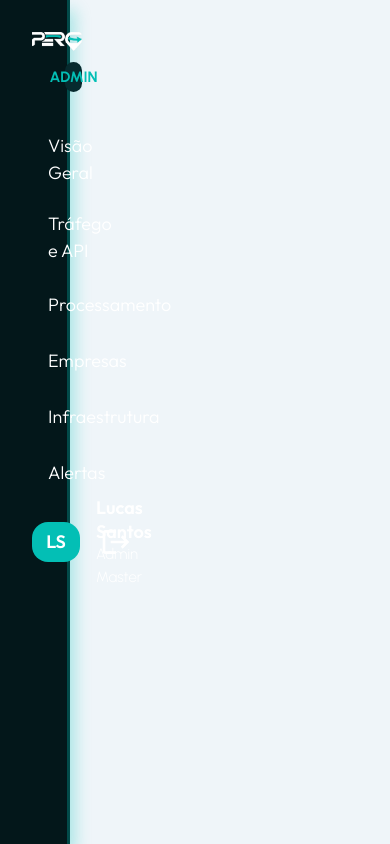
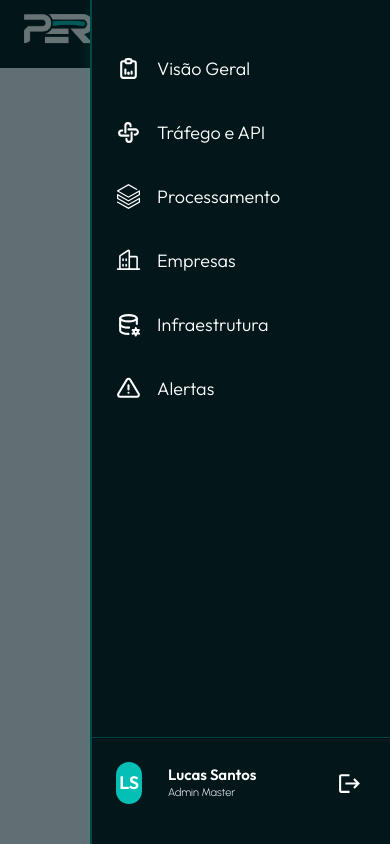
Before and after one commit to PERG-Gestao-de-Logistica/PERG-Front, a Next.js app in the folder perg/: page / in a window 390 px wide. Both pictures are taken after a click on the button "Abrir menu". Built offline with nearby package versions, Linux system fonts and the light colour scheme.

Commit message:
:construction: progress: implementação da responsividade e da navegação mobile

```diff
--- a/perg/src/components/barraPesquisa/barraPesquisa.tsx
+++ b/perg/src/components/barraPesquisa/barraPesquisa.tsx
@@ -0,0 +1,5 @@
+
+export default function BarraPesquisa(){
+    return(
+    );
+}
--- a/perg/src/components/menuAdmin/menuAdmin.module.css
+++ b/perg/src/components/menuAdmin/menuAdmin.module.css
@@ -1,10 +1,10 @@
 .menuEmpresa {
   background-color: var(--cor-primaria-escura);
-  max-width: 18vw;
-  height: 100vh;
+  max-width: 18dvw;
+  height: 100dvh;
   box-shadow: 5px 10px 15px rgba(3, 191, 181, 0.3);
   border-right: 3px solid rgba(3, 191, 181, 0.3);
-   display: flex;
+  display: flex;
   flex-direction: column;
 }
 
@@ -12,6 +12,22 @@
   max-width: 75%;
   height: auto;
   margin: var(--espacamento-xl) var(--espacamento-xl) var(--espacamento-xs);
+}
+
+.logoSimbolo {
+  display: none;
+}
+
+.cabecalhoMobile {
+  display: none;
+}
+
+.botaoMenu {
+  display: none;
+}
+
+.overlay {
+  display: none;
 }
 
 .admin {
@@ -67,14 +83,11 @@
   outline-offset: 3px;
 }
 
-.imgEntregador {
-  max-width: 40%;
-  margin-top: 3vh;
-  margin-bottom: 3vh;
-}
-
 .perfil {
   width: 100%;
+  height: auto;
+  margin-top: auto;
+  margin-bottom: var(--espacamento-xl);
   color: var(--cor-texto-branco);
   display: grid;
   grid-template-columns: 4rem minmax(0, 1fr) auto;
@@ -90,6 +103,7 @@
   border-radius: var(--raio-padrao);
   display: flex;
   justify-content: center;
+  align-items: center;
   padding: var(--espacamento-sm);
 }
 
@@ -107,7 +121,6 @@
   display: flex;
   align-items: center;
   justify-content: center;
-
   padding: var(--espacamento-xs);
   border: none;
   background: transparent;
@@ -117,3 +130,279 @@
 .botaoLogout:hover {
   color: var(--cor-verde-destaque);
 }
+
+.botaoMenu {
+  display: none;
+}
+
+.overlay {
+  display: none;
+}
+
+@media (max-width: 1024px) {
+  .menuEmpresa {
+    max-width: 10vw;
+  }
+
+  .logo {
+    display: none;
+  }
+
+  .logoSimbolo {
+    max-width: 50%;
+    height: auto;
+    display: flex;
+    justify-content: center;
+    margin: var(--espacamento-md) 1rem var(--espacamento-md);
+  }
+
+  .admin {
+    justify-content: center;
+    padding: 0;
+    margin: var(--espacamento-xl) 0;
+  }
+
+  .admin{
+    display: none;
+  }
+
+  .lista {
+    display: flex;
+    justify-content: center;
+    gap: var(--espacamento-sm);
+  }
+
+  .item {
+    justify-content: center;
+    width: 64px;
+    height: 56px;
+    padding: var(--espacamento-sm);
+    border-radius: var(--raio-pequeno);
+  }
+
+  .item span {
+    display: none;
+  }
+
+  .item svg {
+    width: 25px;
+    height: 25px;
+  }
+
+  .perfil {
+    display: flex;
+    margin-top:auto;
+    margin-bottom: var(--espacamento-md);
+    flex-direction: column;
+    align-items: center;
+    justify-content: center;
+    gap: var(--espacamento-md);
+    padding: 0;
+  }
+
+  .iniciais {
+    max-width: 60%;
+    height: 60%;
+  }
+
+  .infoUsuario {
+    display: none;
+  }
+
+  .botaoLogout svg {
+    width: 23px;
+    height: 23px;
+  }
+
+}
+
+
+@media (max-width: 640px) {
+
+  .cabecalhoMobile {
+    position: fixed;
+    top: 0;
+    left: 0;
+
+    width: 100%;
+    height: 68px;
+
+    padding: 0 var(--espacamento-lg);
+
+    display: flex;
+    align-items: center;
+    justify-content: space-between;
+
+    background-color: var(--cor-primaria-escura);
+
+    z-index: 999;
+  }
+
+    .logoMobile {
+    width: 105px;
+    max-height: 42px;
+    object-fit: contain;
+  }
+   .botaoMenu {
+    display: flex;
+    align-items: center;
+    justify-content: center;
+
+    width: 44px;
+    height: 44px;
+
+    background: transparent;
+    color: var(--cor-texto-branco);
+
+    border: 1px solid rgba(3, 191, 181, 0.35);
+    border-radius: var(--raio-pequeno);
+
+    cursor: pointer;
+  }
+
+  .botaoMenu svg {
+    width: 26px;
+    height: 26px;
+  }
+
+  /* OVERLAY */
+
+  .overlay {
+    display: block;
+
+    position: fixed;
+    inset: 0;
+
+    width: 100%;
+    height: 100%;
+
+    background: rgba(3, 23, 26, 0.6);
+    border: none;
+
+    z-index: 1000;
+  }
+
+  /* DRAWER */
+
+  .menuEmpresa {
+    position: fixed;
+    top: 0;
+    right: 0;
+    left: auto;
+
+    width: min(300px, 85vw);
+    min-width: 0;
+    max-width: none;
+    height: 100dvh;
+
+    display: flex;
+    flex-direction: column;
+
+    transform: translateX(100%);
+    transition: transform 0.3s ease;
+
+    z-index: 1001;
+
+    border-right: none;
+    border-left: 2px solid rgba(3, 191, 181, 0.3);
+  }
+
+  .menuEmpresa.menuAberto {
+    transform: translateX(0);
+  }
+
+  /* LOGO FICA NO CABEÇALHO */
+
+  .logoAdmin {
+    display: none;
+  }
+
+  /* NAVEGAÇÃO */
+
+  .navegacao {
+    margin-top: var(--espacamento-xxl);
+  }
+
+  .lista {
+    width: 100%;
+    align-items: stretch;
+    padding-right: var(--espacamento-sm);
+  }
+
+  .item {
+    width: 100%;
+    min-height: 50px;
+
+    display: flex;
+    align-items: center;
+    justify-content: flex-start;
+
+    padding: var(--espacamento-sm) var(--espacamento-lg);
+    gap: var(--espacamento-md);
+
+    border-radius: var(--raio-pequeno);
+  }
+
+  .item span {
+    display: inline;
+  }
+
+  .item svg {
+    width: 25px;
+    height: 25px;
+  }
+
+  /* PERFIL E SAIR DENTRO DO DRAWER */
+
+  .perfil {
+    width: 100%;
+
+    display: grid;
+    grid-template-columns: 44px minmax(0, 1fr) 40px;
+
+    align-items: center;
+    gap: var(--espacamento-sm);
+
+    padding: var(--espacamento-lg);
+    margin-top: auto;
+    margin-bottom: var(--espacamento-md);
+
+    border-top: 1px solid rgba(3, 191, 181, 0.25);
+  }
+
+  .iniciais {
+    width: 42px;
+    height: 42px;
+    padding: 0;
+  }
+
+  .infoUsuario {
+    display: block;
+    min-width: 0;
+  }
+
+  .nomeEmpresa {
+    font-size: var(--tamanho-texto);
+  }
+
+  .nomeUsuario {
+    font-size: var(--tamanho-texto-auxiliar);
+  }
+
+  .botaoLogout {
+    justify-self: end;
+  }
+
+  .botaoLogout svg {
+    width: 25px;
+    height: 25px;
+  }
+}
+
+/* REDUÇÃO DE MOVIMENTO */
+
+@media (prefers-reduced-motion: reduce) {
+  .menuEmpresa {
+    transition: none;
+  }
+}
--- a/perg/src/components/menuAdmin/menuAdmin.tsx
+++ b/perg/src/components/menuAdmin/menuAdmin.tsx
@@ -1,10 +1,12 @@
 import Link from "next/link";
 import { useRouter } from "next/router";
-import { TbClipboardData, TbDatabaseCog, TbAlertTriangle, TbApiApp} from "react-icons/tb";
+import {TbClipboardData,TbDatabaseCog,TbAlertTriangle,TbApiApp,} from "react-icons/tb";
 import { SiDatabricks } from "react-icons/si";
 import { MdLogout } from "react-icons/md";
 import { PiBuildings } from "react-icons/pi";
+import { RxHamburgerMenu } from "react-icons/rx";
 import styles from "./menuAdmin.module.css";
+import { useEffect, useState } from "react";
 
 const itensMenu = [
   {
@@ -42,13 +44,68 @@ const itensMenu = [
 export default function MenuAdmin() {
   const router = useRouter();
 
+  const [menuAberto, setMenuAberto] = useState(false);
+
+  //Fechar menu com o esc
+  useEffect(() => {
+    function fecharComEsc(event: KeyboardEvent ){
+      if (event.key == "Escape"){
+        setMenuAberto(false);
+      }
+    }
+    window.addEventListener('keydown', fecharComEsc);
+    return () => {
+      window.addEventListener('keydown', fecharComEsc);
+    }
+  })
+
+  //Fechar menu ao mudar de página
+
   return (
-    <aside className={styles.menuEmpresa} aria-label="Menu principal">
+    <>
+    <header className={styles.cabecalhoMobile}>
+      <img
+          className={styles.logoMobile}
+          src="/assets/logos/logoBranca.png"
+          alt=""
+          aria-hidden="true"
+        />
+
+        <button type="button"
+          className={styles.botaoMenu}
+          onClick={() => setMenuAberto((estado) => !estado)}
+          aria-label={menuAberto ? "Fechar menu" : "Abrir menu"}
+          aria-expanded={menuAberto}
+          aria-controls="menu-admin"><RxHamburgerMenu /></button>
+    </header>
+     {menuAberto && (
+        <button
+          type="button"
+          className={styles.overlay}
+          onClick={() => setMenuAberto(false)}
+          aria-label="Fechar menu"
+          tabIndex={-1}
+        />
+      )}
+
+    <aside id="menuAdmin" className={`${styles.menuEmpresa} ${ menuAberto ? styles.menuAberto : ""}`} aria-label="Menu principal"
+    aria-hidden={
+          typeof window !== "undefined" &&
+          window.matchMedia("(max-width: 640px)").matches
+            ? !menuAberto
+            : undefined
+        }>
       <div className={styles.logoAdmin}>
         <img
           className={styles.logo}
           src="/assets/logos/logoBranca.png"
           alt="Logo do Perg"
+        />
+        <img
+          className={styles.logoSimbolo}
+          src="/assets/logos/simboloBranco.png"
+          alt=""
+          aria-hidden="true"
         />
         <div className={styles.admin}>
           <p>ADMIN</p>
@@ -94,5 +151,6 @@ export default function MenuAdmin() {
         </button>
       </footer>
     </aside>
+    </>
   );
 }
--- a/perg/src/components/menuEmpresa/menuEmpresa.module.css
+++ b/perg/src/components/menuEmpresa/menuEmpresa.module.css
@@ -1,13 +1,17 @@
 .menuEmpresa {
   background-color: var(--cor-primaria-verde-escuro);
-  max-width: 18vw;
-   height: 100vh;
+  max-width: 18dvw;
+  height: 100dvh;
 }
 
 .logo {
   max-width: 75%;
   height: auto;
   margin: var(--espacamento-xl);
+}
+
+.logoSimbolo {
+  display: none;
 }
 
 .navegacao {
@@ -46,14 +50,15 @@
 }
 
 .imgEntregador {
-  max-width: 40%;
+  max-width: 65%;
   margin-top: 3vh;
-  margin-bottom: 3vh;
+  margin-bottom: 5vh;
 
 }
 
 .perfil {
   width: 100%;
+  height: auto;
   color: var(--cor-texto-branco);
   display: grid;
   grid-template-columns: 4rem minmax(0, 1fr) auto;
@@ -97,3 +102,74 @@
 .botaoLogout:hover {
   color: var(--cor-verde-destaque);
 }
+
+@media (max-width: 1024px) {
+  .menuEmpresa {
+    max-width: 80px;
+  }
+
+  .logo {
+    display: none;
+  }
+
+  .logoSimbolo {
+    max-width: 50%;
+    height: auto;
+    display: flex;
+    justify-content: center;
+    margin: var(--espacamento-md) 1rem var(--espacamento-md);
+  }
+
+  .imgEntregador{
+    display: none;
+  }
+
+  .lista {
+    display: flex;
+    justify-content: center;
+    gap: var(--espacamento-sm);
+  }
+
+  .item {
+    justify-content: center;
+    width: 64px;
+    height: 56px;
+    padding: var(--espacamento-sm);
+    border-radius: var(--raio-pequeno);
+  }
+
+  .item span {
+    display: none;
+  }
+
+  .item svg {
+    width: 25px;
+    height: 25px;
+  }
+
+  .perfil {
+    display: flex;
+    margin-top:auto;
+    margin-bottom: var(--espacamento-md);
+    flex-direction: column;
+    align-items: center;
+    justify-content: center;
+    gap: var(--espacamento-md);
+    padding: 0;
+  }
+
+  .iniciais {
+    max-width: 60%;
+    height: 60%;
+  }
+
+  .infoUsuario {
+    display: none;
+  }
+
+  .botaoLogout svg {
+    width: 23px;
+    height: 23px;
+  }
+
+}
```
Also changed, not shown: perg/src/components/menuEmpresa/menuEmpresa.tsx (+7 -1 lines).
